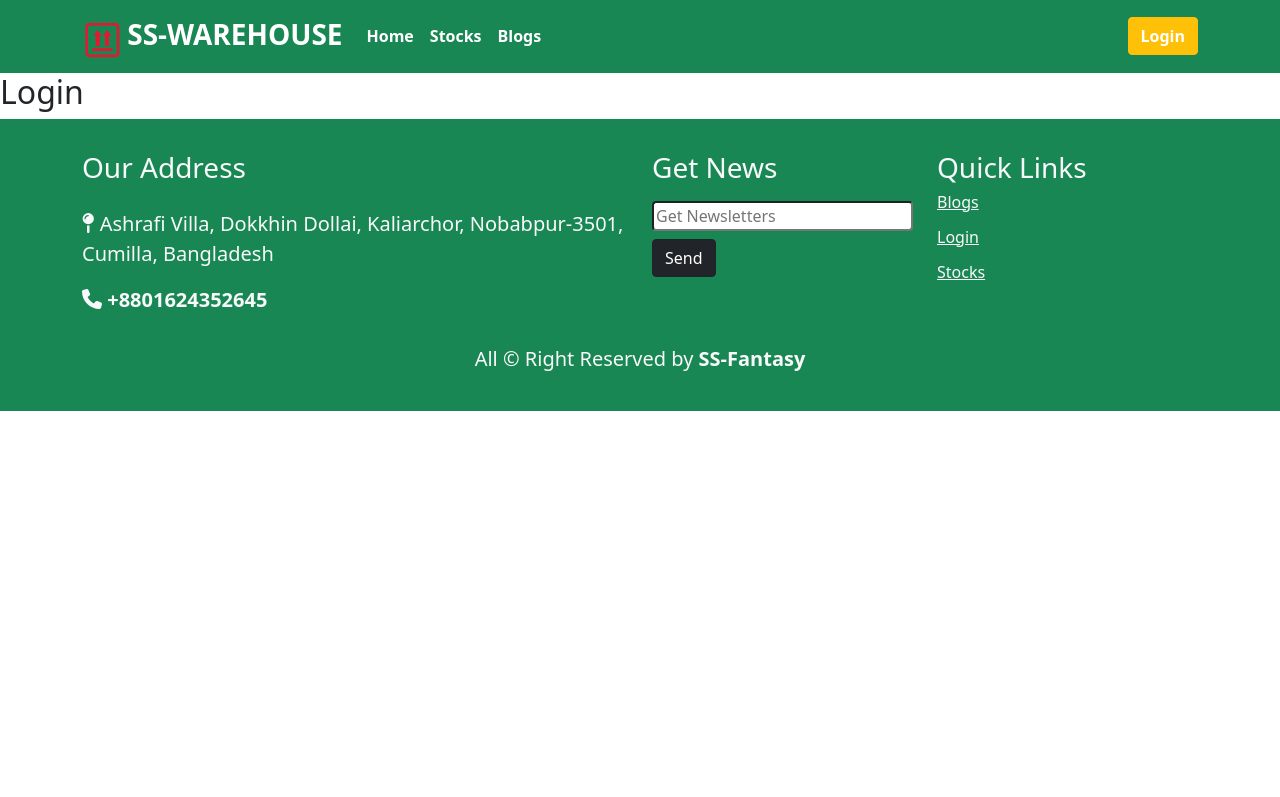
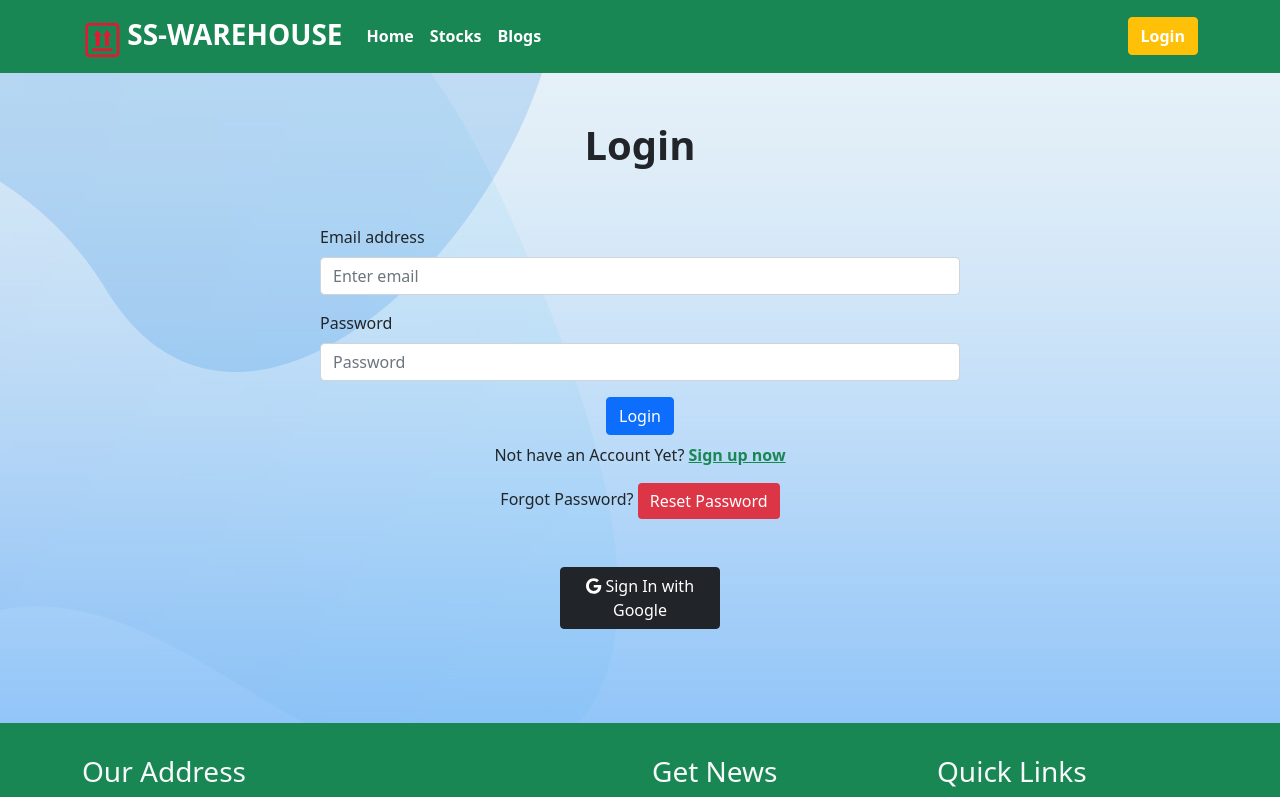
Before and after one commit to hexaalif/ss-warehouse-client-side, a React (Create React App) app: page /login in a window 1280 px wide. Shown: the top 797 px of the page. Built offline with nearby package versions, Linux system fonts and the light colour scheme; no server answers.

Commit message:
login and signup form added

```diff
--- a/package.json
+++ b/package.json
@@ -4,6 +4,7 @@
   "private": true,
   "dependencies": {
     "@fortawesome/fontawesome-svg-core": "^6.1.1",
+    "@fortawesome/free-brands-svg-icons": "^6.1.1",
     "@fortawesome/free-regular-svg-icons": "^6.1.1",
     "@fortawesome/free-solid-svg-icons": "^6.1.1",
     "@fortawesome/react-fontawesome": "^0.1.18",
--- a/src/App.js
+++ b/src/App.js
@@ -7,6 +7,7 @@ import Stocks from './Components/Pages/Stocks/Stocks';
 import Login from './Components/Pages/Login/Login';
 import Footer from './Components/Pages/Shared/Footer/Footer';
 import NotFound from './Components/Pages/NotFound/NotFound';
+import SignUp from './Components/Pages/SignUp/SignUp';
 
 function App() {
   return (
@@ -18,6 +19,7 @@ function App() {
         <Route path='/stocks' element={<Stocks></Stocks>}></Route>
         <Route path='/blogs' element={<Blogs></Blogs>}></Route>
         <Route path='/login' element={<Login></Login>}></Route>
+        <Route path='/signup' element={<SignUp></SignUp>}></Route>
         <Route path='*' element={<NotFound></NotFound>}></Route>
       </Routes>
       <Footer></Footer>
--- /dev/null
+++ b/src/Components/Pages/Login/Login.css
@@ -0,0 +1,5 @@
+.login{
+    background-image: url(../../../Images/bg_login.jpg);
+    background-repeat: no-repeat;
+    height: 650px;
+}
--- a/src/Components/Pages/Login/Login.js
+++ b/src/Components/Pages/Login/Login.js
@@ -1,9 +1,70 @@
+import { faGoogle } from '@fortawesome/free-brands-svg-icons';
+import { FontAwesomeIcon } from '@fortawesome/react-fontawesome';
 import React from 'react';
+import { Button, Form } from 'react-bootstrap';
+import { useSignInWithGoogle } from 'react-firebase-hooks/auth';
+import { Link } from 'react-router-dom';
+import auth from '../../../firebase.init';
+import './Login.css'
 
 const Login = () => {
+    const [ signInWithGoogle, user, loading, error] = useSignInWithGoogle(auth)
     return (
-        <div>
-            <h2>Login</h2>
+        <div className='login'>
+            <h1 className='text-center fw-bolder p-5'>Login</h1>
+            {/* onSubmit={handleLogIn} */}
+            <Form  className="w-50 d-block m-auto login-form">
+            <Form.Group className="mb-3" controlId="formBasicEmail">
+            <Form.Label>Email address</Form.Label>
+            <Form.Control
+                // ref={emailRef}
+                type="email"
+                placeholder="Enter email"
+                required
+            />
+            </Form.Group>
+
+            <Form.Group className="mb-3" controlId="formBasicPassword">
+            <Form.Label>Password</Form.Label>
+            <Form.Control
+                // ref={passwordRef}
+                type="password"
+                placeholder="Password"
+                required
+            />
+            </Form.Group>
+            {/* {errorElement} */}
+            <div className='text-center'>
+            <Button variant="primary" type="submit">
+            Login
+            </Button>
+            <p className="mt-2">
+            Not have an Account Yet?{" "}
+            <Link to="/signup" className="text-success fw-bold">
+                Sign up now
+            </Link>
+            </p>
+            <p>
+            Forgot Password?{" "}
+            <Button
+                className="text-white text-decoration-none btn bg-danger border-0 "
+                // onClick={resetPassword}
+            >
+                Reset Password
+            </Button>
+            {/* <ToastContainer /> */}
+            </p>
+            </div>
+            {/* google login html */}
+            <button
+            onClick={() => signInWithGoogle()}
+            className="w-25 mt-5 d-block btn btn-dark m-auto"
+            >
+            <FontAwesomeIcon icon={faGoogle} />  Sign In with Google
+            </button>
+
+
+        </Form>
         </div>
     );
 };
--- a/src/Components/Pages/Shared/Header/Header.js
+++ b/src/Components/Pages/Shared/Header/Header.js
@@ -1,12 +1,17 @@
 import React from 'react';
 import logo from '../../../../Images/cargoLogo.png'
-import { Container, Nav, Navbar } from 'react-bootstrap';
+import { Button, Container, Nav, Navbar } from 'react-bootstrap';
 import { Link } from 'react-router-dom';
 import { useAuthState } from "react-firebase-hooks/auth"
 import auth from "../../../../firebase.init"
+import { signOut } from 'firebase/auth';
 
 const Header = () => {
-    const [user] = useAuthState(auth)
+    const [user] = useAuthState(auth);
+
+    const handleLogOut = () => {
+        signOut(auth)
+    }
     return (
         <Navbar collapseOnSelect expand="lg" bg="success" variant="dark">
             <Container>
@@ -29,7 +34,8 @@ const Header = () => {
                 </Nav>
                 <Nav>
                     {
-                        user ? <button as={Link} to="/login" className='text-white btn btn-info'><b>Login</b></button> : <button as={Link} to="/signout" className='text-white btn btn-warning'><b>Login</b></button>
+                        user ? <Button as={Link} to="/login"
+                        onClick={handleLogOut} className='text-white btn btn-info'><b>Logout</b></Button> : <Button as={Link} to="/login" className='text-white btn btn-warning'><b>Login</b></Button>
                     }
                 </Nav>
             </Navbar.Collapse>
--- /dev/null
+++ b/src/Components/Pages/SignUp/SignUp.css
@@ -0,0 +1,5 @@
+.signUp{
+    background-image: url(../../../Images/bg_login.jpg);
+    background-repeat: no-repeat;
+    height: 650px;
+}
--- /dev/null
+++ b/src/Components/Pages/SignUp/SignUp.js
@@ -0,0 +1,82 @@
+import { faGoogle } from '@fortawesome/free-brands-svg-icons';
+import { FontAwesomeIcon } from '@fortawesome/react-fontawesome';
+import React from 'react';
+import { Button, Form } from 'react-bootstrap';
+import { useCreateUserWithEmailAndPassword, useSignInWithGoogle } from 'react-firebase-hooks/auth';
+import { Link, useNavigate } from 'react-router-dom';
+import auth from '../../../firebase.init';
+import './SignUp.css'
+
+const SignUp = () => {
+    const [ createUserWithEmailAndPassword, user1 ] = useCreateUserWithEmailAndPassword(auth, {sendEmailVerification: true})
+
+
+    const handleSignUp = (event) =>{
+        event.preventDefault();
+        const name = event.target.value;
+        const email = event.target.email.value;
+        const password = event.target.password.value;
+
+        createUserWithEmailAndPassword(email, password);
+        let path = `/`
+        navigate(path)
+    }
+
+
+    const [ signInWithGoogle, user, loading, error ] = useSignInWithGoogle(auth)
+    const navigate = useNavigate();
+    if(user){
+        navigate('/')
+    }
+
+
+
+    return (
+        <div className='signUp'>
+            <h1 className='text-center fw-bolder p-5'>Sign Up</h1>
+            <Form onSubmit={handleSignUp} className="w-50 d-block m-auto login-form">
+            <Form.Group className="mb-3" controlId="formBasicName">
+            <Form.Label>Your Name</Form.Label>
+            <Form.Control type="name" name="name" placeholder="Enter name" />
+            </Form.Group>
+
+            <Form.Group className="mb-3" controlId="formBasicEmail">
+            <Form.Label>Email address</Form.Label>
+            <Form.Control
+                type="email"
+                name="email"
+                placeholder="Enter email"
+                required
+            />
+            </Form.Group>
+
+            <Form.Group className="mb-3" controlId="formBasicPassword">
+            <Form.Label>Password</Form.Label>
+            <Form.Control
+                type="password"
+                name="password"
+                placeholder="Password"
+                required
+            />
+            </Form.Group>
+            <Button variant="primary" type="submit">
+            Sign Up
+            </Button>
+            <p className="mt-2">
+            Have an account?{" "}
+            <Link to="/login" className="text-success fw-bold">
+                Login now
+            </Link>
+            </p>
+        </Form>
+        <button
+            onClick={() => signInWithGoogle()}
+            className="w-25 mt-5 mb-5 d-block btn btn-dark m-auto"
+            >
+            <FontAwesomeIcon icon={faGoogle} />  Sign In with Google
+            </button>
+        </div>
+    );
+};
+
+export default SignUp;
```
Also changed, not shown: src/Images/bg_login.jpg (added), 1 other file (tests, documents, lock files or other folders).
